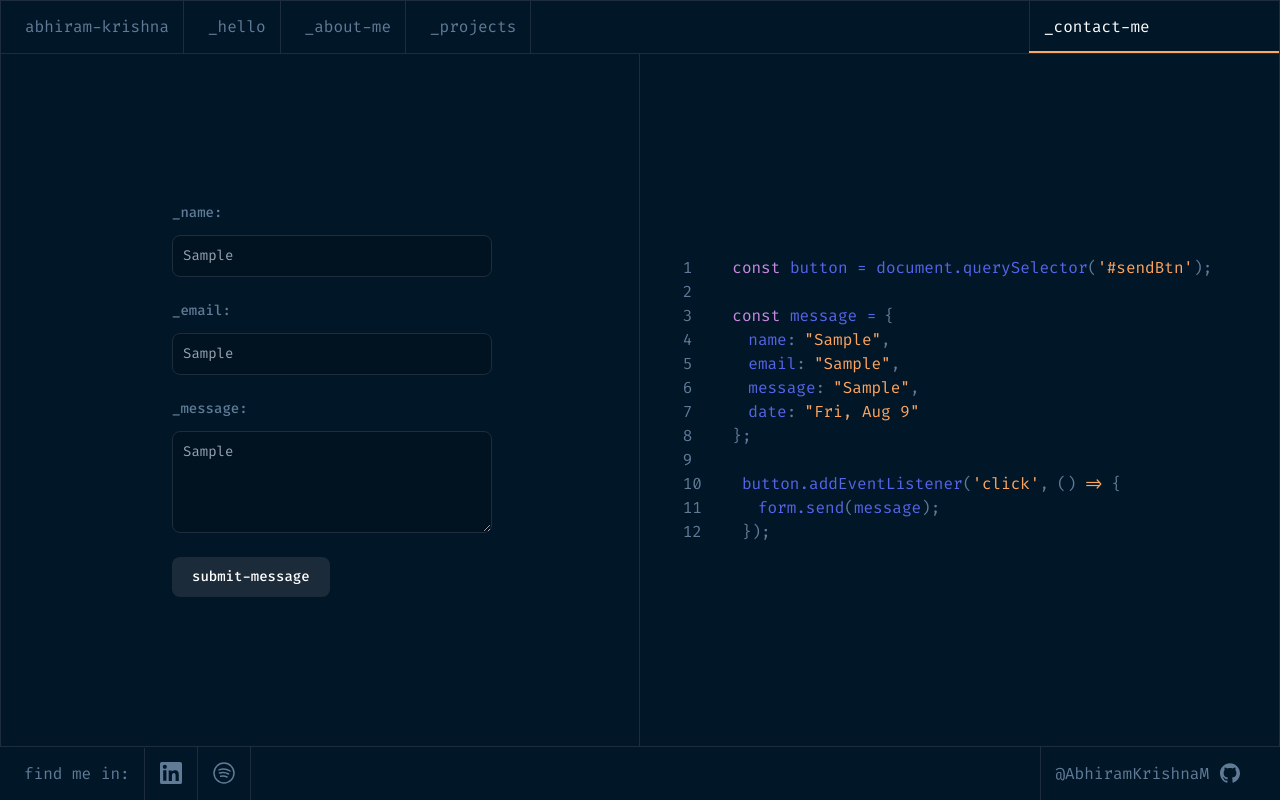
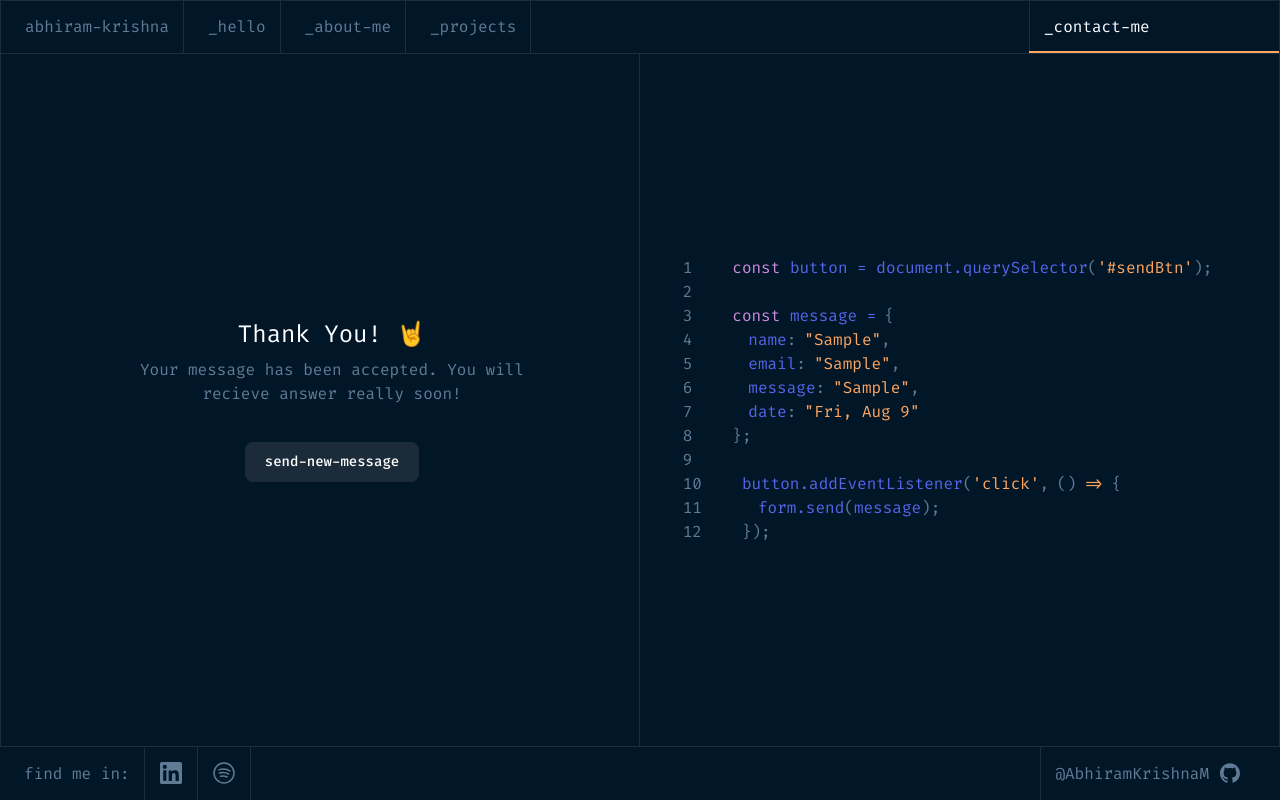
Before and after one commit to AbhiramKrishnaM/Portfolio, a Vue app: page /contact in a window 1280 px wide. Both pictures are taken after typing "Sample", "Sample", "Sample" into the empty fields and a click on the button "submit-message". Built offline with nearby package versions, Linux system fonts and the light colour scheme.

Commit message:
added success message

```diff
--- a/src/components/contact/Form.vue
+++ b/src/components/contact/Form.vue
@@ -1,5 +1,5 @@
 <template>
-  <form class="flex flex-col gap-6 items-start">
+  <form class="flex flex-col gap-6 items-start" @submit.prevent="submit">
     <div class="w-80">
       <label
         for="first_name"
@@ -49,7 +49,7 @@
 
     <button
       id="sendBtn"
-      type="button"
+      type="submit"
       class="px-5 py-2.5 text-white bg-bg-button-default focus:outline-none focus:ring-blue-300 font-medium rounded-lg text-sm"
     >
       submit-message
@@ -58,11 +58,11 @@
 </template>
 
 <script setup>
-import { ref, onMounted, watch, defineEmits } from "vue";
+import { ref, watch, defineEmits } from "vue";
 import { getFormattedDate } from "../../utils/dateHelper";
 
 // intialize
-const emits = defineEmits(["send-form"]);
+const emits = defineEmits(["submit-form"]);
 
 // state
 const contactData = ref({
@@ -70,23 +70,29 @@ const contactData = ref({
   email: "",
   message: "",
   date: "",
+  preview: true,
 });
+
+// actions
+function submit() {
+  contactData.value.preview = false;
+
+  emits("submit-form", contactData.value);
+}
 
 // hook
 watch(
   () => contactData.value,
   () => {
-    // set current date
-    contactData.value.date = getFormattedDate();
+    if (contactData.value.preview) {
+      // set current date
+      contactData.value.date = getFormattedDate();
 
-    emits("send-form", contactData.value);
+      emits("submit-form", contactData.value);
+    }
   },
   { deep: true }
 );
-
-onMounted(() => {
-  // console.log(contactData.value, "form field");
-});
 </script>
 
 <style scoped></style>
--- /dev/null
+++ b/src/components/contact/Success.vue
@@ -0,0 +1,30 @@
+<template>
+  <div
+    id="success-message"
+    class="w-96 text-center flex flex-col items-center justify-center"
+  >
+    <h1 class="text-white text-2xl mb-2">Thank You! 🤘</h1>
+    <span>
+      Your message has been accepted. You will recieve answer really soon!
+    </span>
+
+    <button
+      type="button"
+      class="px-5 py-2.5 text-white bg-bg-button-default focus:outline-none focus:ring-blue-300 font-medium rounded-lg text-sm mt-9"
+      @click="submitNew"
+    >
+      send-new-message
+    </button>
+  </div>
+</template>
+
+<script setup>
+import { defineEmits } from "vue";
+
+const emits = defineEmits(["send-new"]);
+// actions
+
+function submitNew() {
+  emits("send-new");
+}
+</script>
--- a/src/pages/contact.vue
+++ b/src/pages/contact.vue
@@ -3,7 +3,8 @@
     <div
       class="h-full w-1/2 flex justify-center items-center border-r border-border-white"
     >
-      <Form @send-form="(data) => (form = data)" />
+      <SuccessMessage v-if="showSuccessMessage" @send-new="sendNew" />
+      <Form v-else @submit-form="submit" />
     </div>
 
     <div class="h-full w-1/2 flex justify-center items-center">
@@ -17,11 +18,40 @@ import { ref } from "vue";
 // component
 import Form from "../components/contact/Form.vue";
 import ViewForm from "../components/contact/View.vue";
+import SuccessMessage from "../components/contact/Success.vue";
 
 const form = ref({
   name: "",
   email: "",
   message: "",
   date: "",
+  preview: true,
 });
+
+const showSuccessMessage = ref(false);
+
+// methods
+function submit(data) {
+  if (data.preview) {
+    form.value = data;
+  } else {
+    showSuccessMessage.value = true;
+  }
+}
+
+function sendNew() {
+  /**
+   * Clear the current form
+   * set the showSuccessMessage State to false
+   */
+  form.value = {
+    name: "",
+    email: "",
+    message: "",
+    date: "",
+    preview: true,
+  };
+
+  showSuccessMessage.value = false;
+}
 </script>
```
